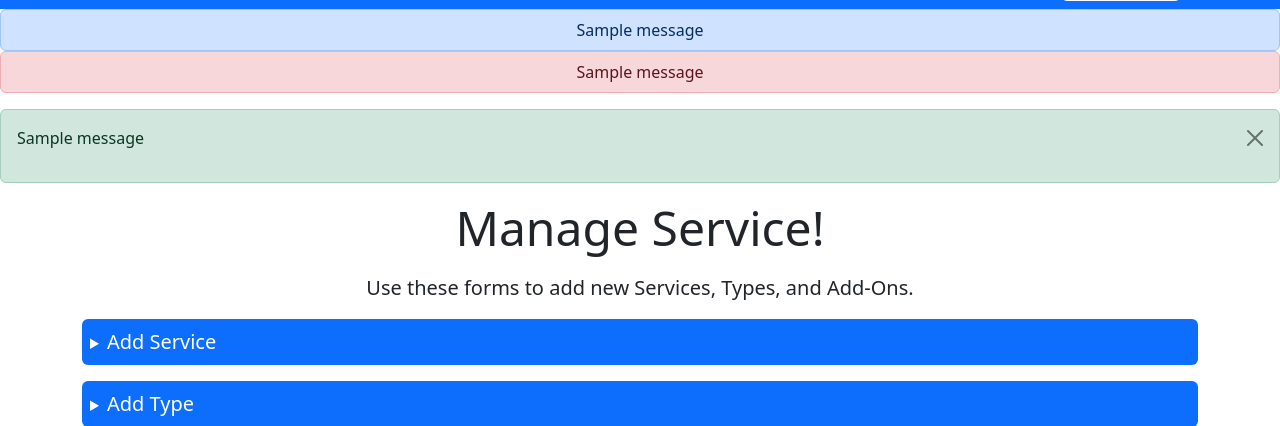
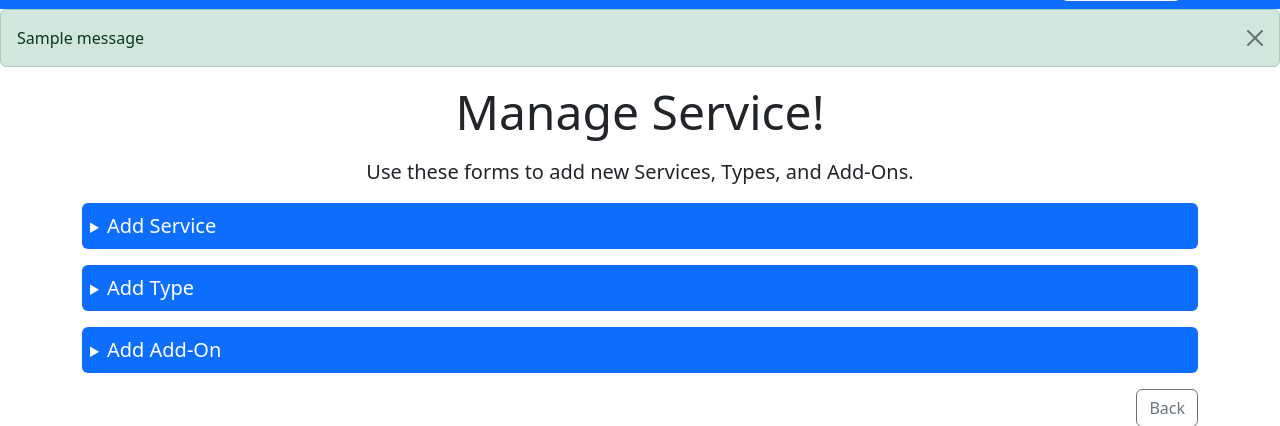
Before and after one commit to Juli27co/IFN582_Assessment3, a Flask app: page /admin/manage/ in a window 1280 px wide. Shown: the part 140-566 px from the top of the page. Run offline with Flask 3, Linux system fonts and the light colour scheme; the visitor is signed in with stand-in values (Sample User, id 1); data comes from the database, SQL or seed files in the repository; tables that the repository leaves empty hold one stand-in row (values such as "Sample post"); one stand-in notice (Sample message) is shown; some libraries are stand-ins or nearby versions.

Commit message:
with messages

```diff
--- a/project/static/css/styles.css
+++ b/project/static/css/styles.css
@@ -1,5 +1,16 @@
 .main-header {
   text-align: center;
+}
+
+.message-con {
+  display: flex;
+  justify-content: space-between;
+  margin: 0px;
+  align-items: center;
+}
+
+.message-con p{
+  margin: 0px;
 }
 
 .company_info p{
--- a/project/templates/add_service.html
+++ b/project/templates/add_service.html
@@ -22,7 +22,8 @@
 </div>
   </form>
 
-  {% with messages = get_flashed_messages(with_categories=true) %}
+<!-- delete later -->
+  <!-- {% with messages = get_flashed_messages(with_categories=true) %}
     {% if messages %}
       {% for category, message in messages %}
         <div class="alert alert-{{ category }} alert-dismissible fade show mt-3" role="alert">
@@ -31,7 +32,7 @@
         </div>
       {% endfor %}
     {% endif %}
-  {% endwith %}
+  {% endwith %} -->
 
 
   <hr class="my-4">
--- a/project/templates/admin_manage.html
+++ b/project/templates/admin_manage.html
@@ -3,7 +3,8 @@
 
 {% block head %}
 
-      {% with messages = get_flashed_messages(with_categories=true) %}
+<!-- delete later -->
+      <!-- {% with messages = get_flashed_messages(with_categories=true) %}
           {% if messages %}
             {% for category, message in messages %}
               <div class="alert alert-{{ category }} alert-dismissible fade show mt-3" role="alert">
@@ -12,7 +13,7 @@
               </div>
             {% endfor %}
           {% endif %}
-        {% endwith %}
+        {% endwith %} -->
 
         <h1 class="display-5 text-center mt-3 mb-3">Manage Service!</h1>
         <p class="lead text-center">
--- a/project/templates/base.html
+++ b/project/templates/base.html
@@ -142,26 +142,26 @@
           </div>
         </div>
       </nav>
-      <!--For flash message when form submission has error-->
-      {% with messages = get_flashed_messages(category_filter='message') %} {%
-      if messages %}
-      <div
-        class="alert alert-primary text-center p-2"
-        role="alert"
-        style="margin: 0px"
-      >
-        {% for message in messages %} {{ message }} {% endfor %}
-      </div>
-      {% endif %} {% endwith %} {% with messages =
-      get_flashed_messages(category_filter='error') %} {% if messages %}
-      <div
-        class="alert alert-danger text-center p-2"
-        role="alert"
-        style="margin: 0px"
-      >
-        {% for message in messages %} {{ message }} {% endfor %}
-      </div>
-      {% endif %} {% endwith %} {% block head %} {% endblock %}
+      <!--For flash message -->
+      {% with messages = get_flashed_messages(with_categories=true) %}
+          {% if messages %}
+              {% for category, message in messages %}
+                  {% if category == "message" %}
+                    <div class="alert alert-primary alert-dismissible fade show message-con" role="alert">
+                  {% elif category == "error" %}
+                    <div class="alert alert-danger alert-dismissible fade show message-con" role="alert">
+                  {% else %}
+                    <div class="alert alert-{{ category }} alert-dismissible fade show message-con" role="alert">
+                  {% endif %}
+                      <p>{{ message }}</p>
+                      <button type="button" class="btn-close" data-bs-dismiss="alert" aria-label="Close"></button>
+                    </div>
+              {% endfor %}
+          {% endif %}
+      {% endwith %}
+
+      {% block head %}
+      {% endblock %}
     </header>
 
     <main>{% block main %} {% endblock %}</main>
--- a/project/templates/checkout.html
+++ b/project/templates/checkout.html
@@ -3,8 +3,8 @@
 {% import 'bootstrap5/form.html' as wtf %}
 
 {% block main %}
-<!-- <main>
-  {% with messages = get_flashed_messages(with_categories=true) %}
+<!-- delete later -->
+  <!-- {% with messages = get_flashed_messages(with_categories=true) %}
     {% if messages %}
       {% for category, message in messages %}
         <div class="alert alert-{{ 'danger' if category == 'error' else category }} alert-dismissible fade show" role="alert">
@@ -122,5 +122,5 @@
         </div>
       </div>
     </div>
-<!-- </main> -->
+</main>
 {% endblock %}
--- a/project/templates/login.html
+++ b/project/templates/login.html
@@ -1,5 +1,6 @@
 {% extends 'base.html' %} {% import 'bootstrap5/form.html' as wtf %} {% block
 main %}
+<main class="container p-4">
   <div class="card mb-3">
     <div class="row g-0">
       <div class="col-md-5">
@@ -28,4 +29,5 @@ main %}
       </div>
     </div>
   </div>
+</main>
 {% endblock %}
```
Also changed, not shown: project/templates/vendor_management.html (+3 -4 lines). Lines whose indentation alone changed are shown as unchanged.
